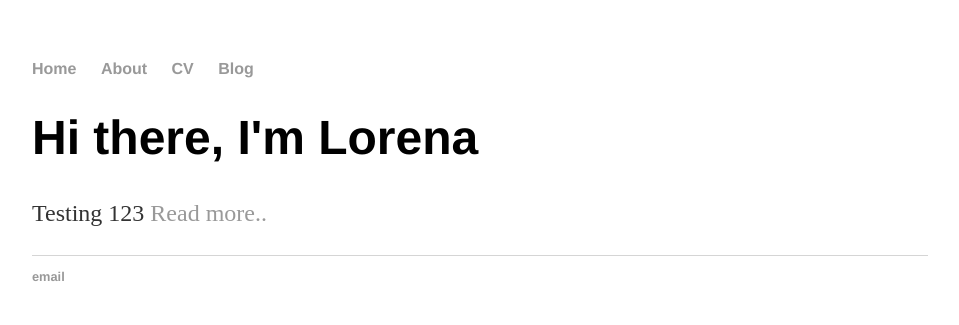
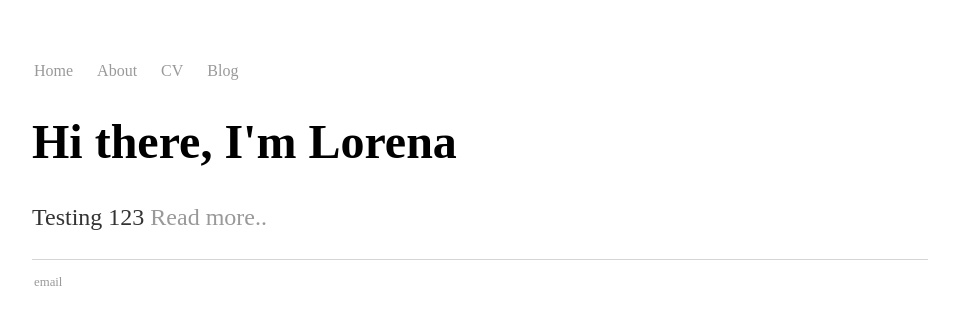
Before and after one commit to lyontyger/lyontyger.github.io, a Jekyll site: the page built from index.html, in a window 1280 px wide. Shown: the top 325 px of the page, without its empty margins (160-1119 px from the left). Built offline with Jekyll 4.4.1, drawn with Linux system fonts in a browser that asks for light colours.

Commit message:
Update main.css

```diff
--- a/css/main.css
+++ b/css/main.css
@@ -3,10 +3,9 @@ body {
     width: 70%;
 }
 nav ul, footer ul {
-    font-family:'Helvetica', 'Arial', 'Sans-Serif';
-    padding: 0px;
+    font-family:'Kulim Park';
+    padding: 2px;
     list-style: none;
-    font-weight: bold;
 }
 nav ul li, footer ul li {
     display: inline;
@@ -21,7 +20,7 @@ a:hover {
 }
 h1 {
     font-size: 3em;
-    font-family:'Helvetica', 'Arial', 'Sans-Serif';
+    font-family:'Kulim Park';
 }
 p {
     font-size: 1.5em;
```
